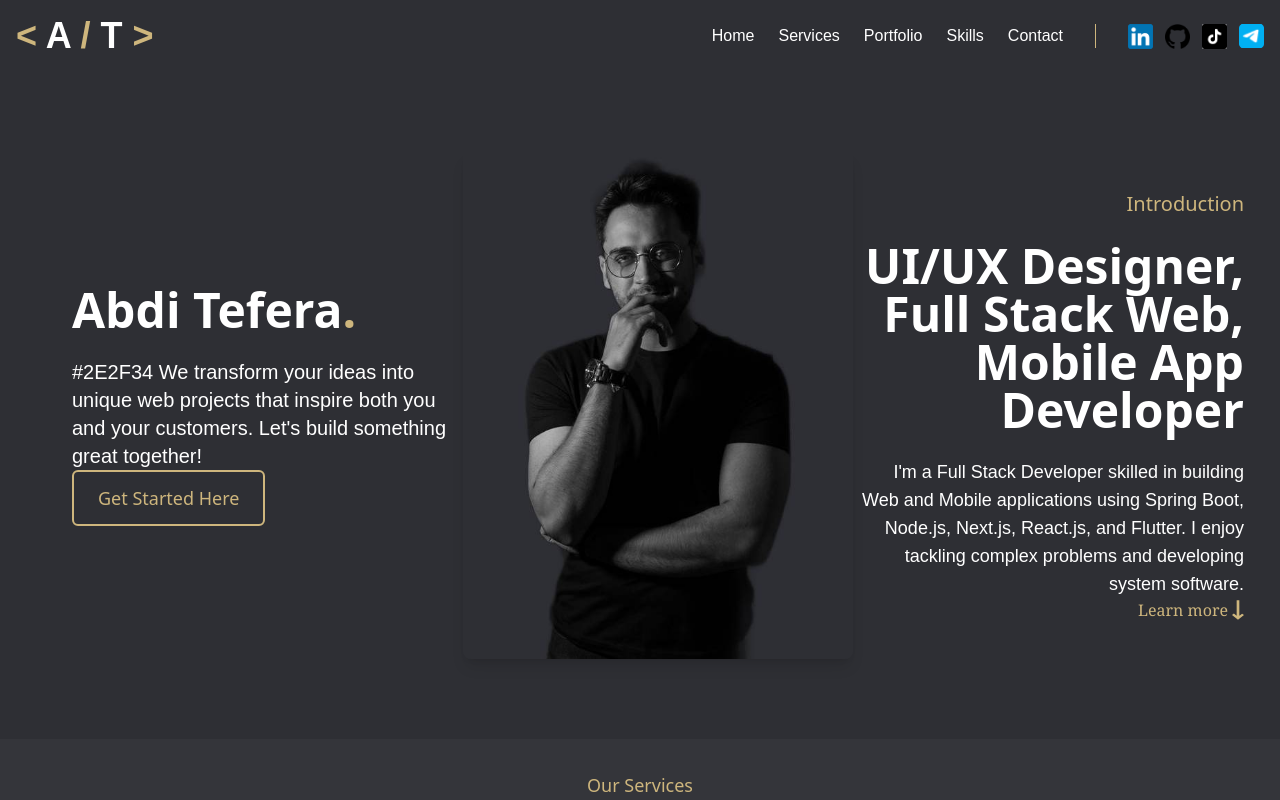
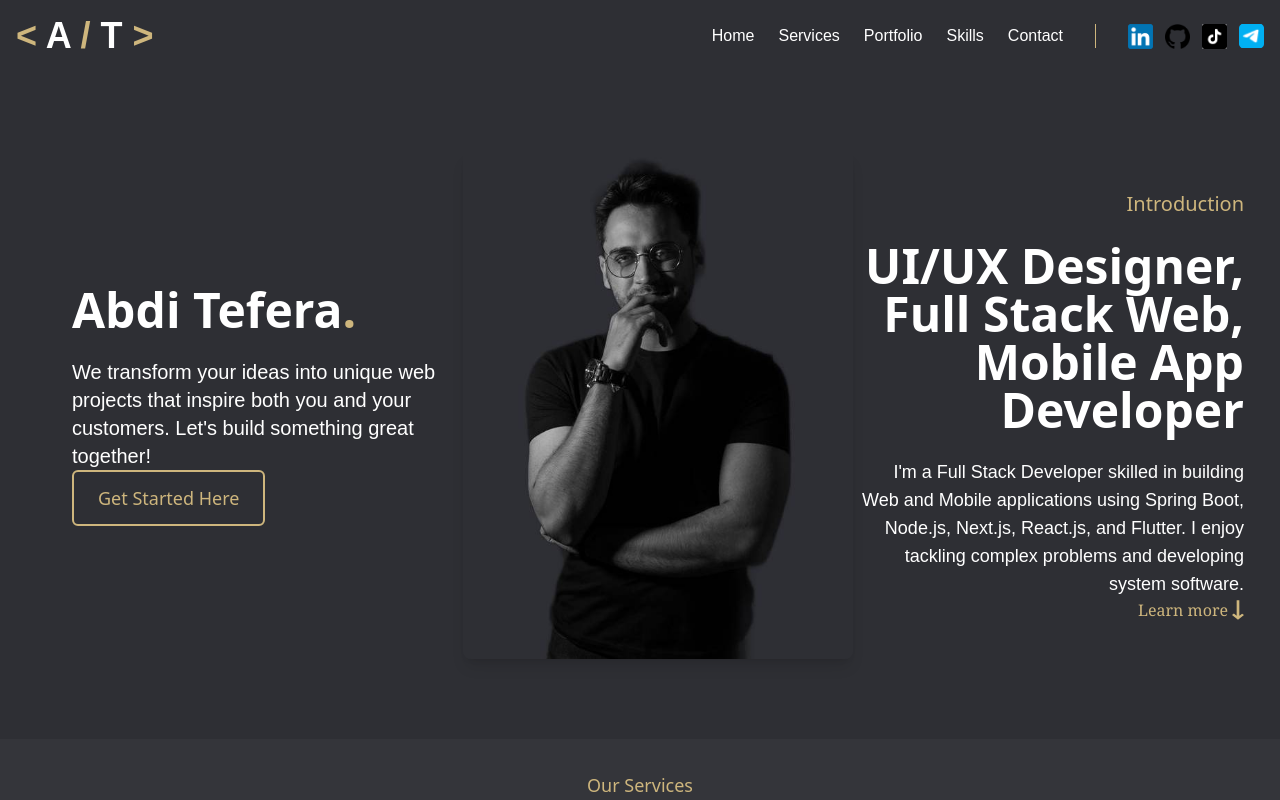
Before and after one commit to AbdiTefera1/myportfolio, a Next.js app: page / in a window 1280 px wide. Shown: the top 800 px of the page. Built offline with nearby package versions, Linux system fonts and the light colour scheme.

Commit message:
new commit

```diff
--- a/app/components/Hero.tsx
+++ b/app/components/Hero.tsx
@@ -13,9 +13,9 @@ const Hero = () => {
           <h1 className="text-4xl lg:text-5xl font-sans font-bold leading-tight">
             Abdi Tefera<span className="text-[#CEB67D]">.</span>
           </h1>
-          <p className="text-lg lg:text-xl font-light">#2E2F34
-            We transform your ideas into unique web projects that inspire both
-            you and your customers. Let&apos;s build something great together!
+          <p className="text-lg lg:text-xl font-light">
+          We transform your ideas into unique web projects that inspire both
+          you and your customers. Let&apos;s build something great together!
           </p>
           <Link href="#" passHref>
             <button className="border-2 border-[#ceb67d] text-lg font-sans px-6 py-3 rounded-md text-[#ceb67d] hover:bg-[#ceb67d] hover:text-black transition duration-300 ease-in-out">
```
